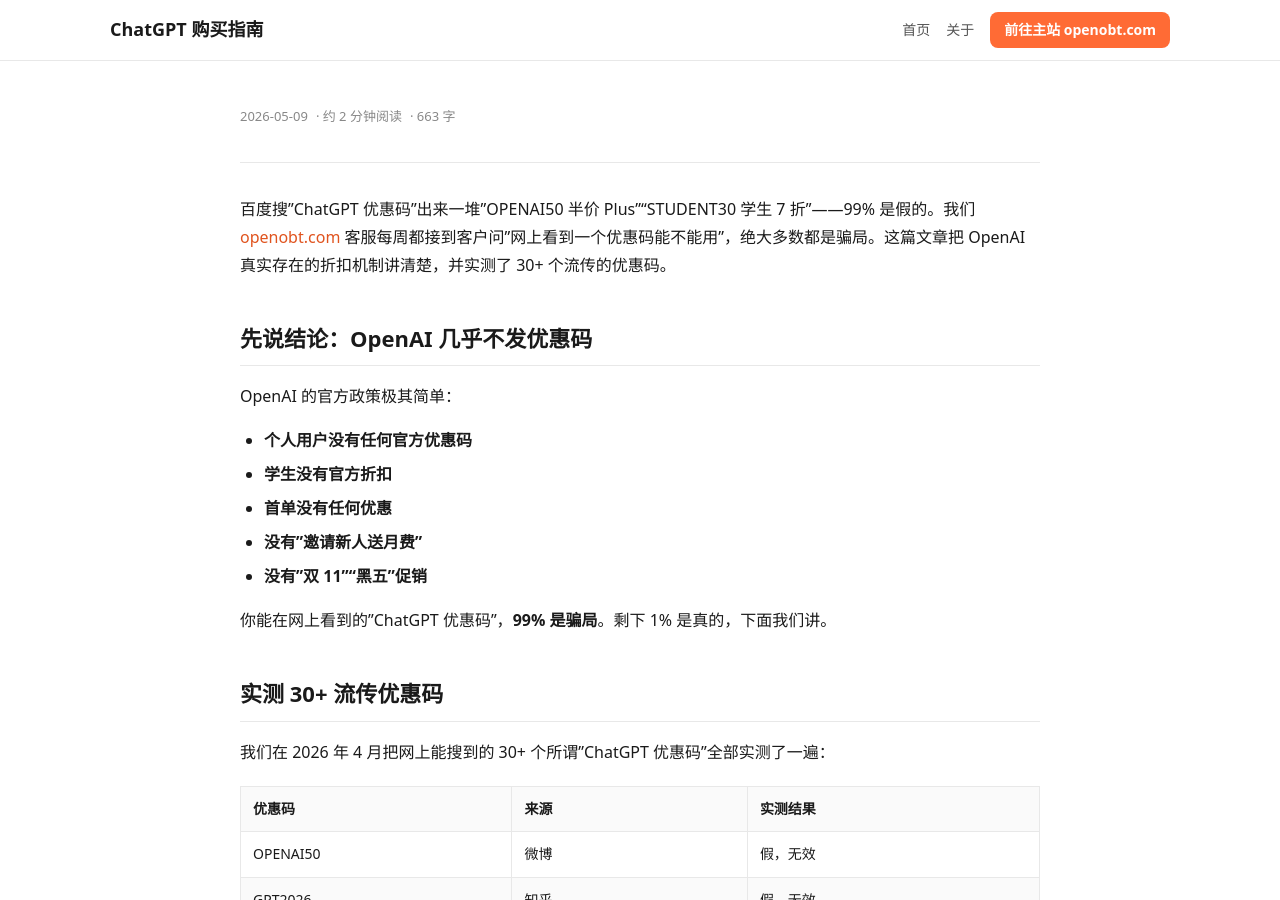
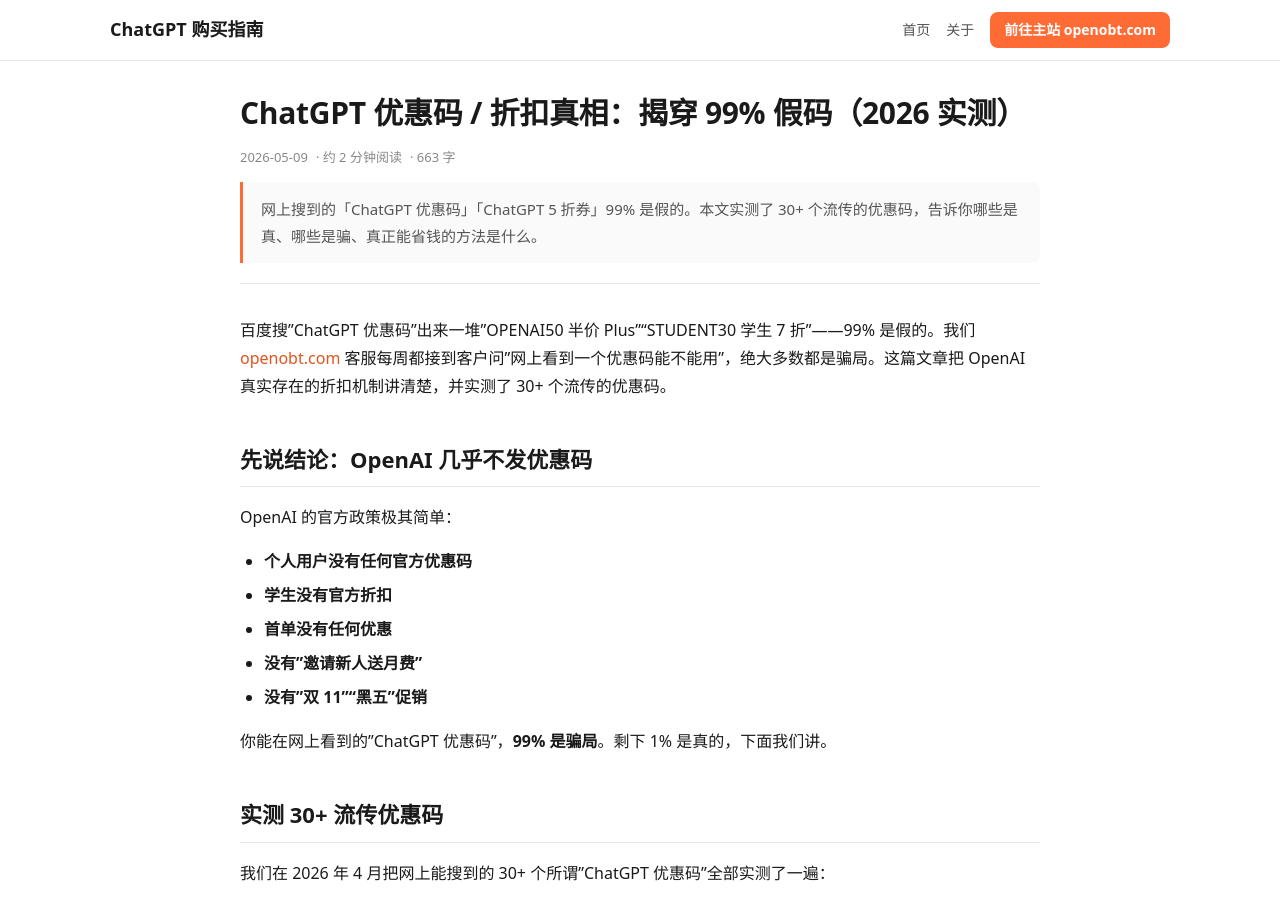
Before and after one commit to 740400019/chatgpt-buy-guide, a Jekyll site: the page built from _posts/2026-05-09-chatgpt-coupon-discount-truth.md, in a window 1280 px wide and 900 px high. Built offline with Jekyll 4.4.1, drawn with Linux system fonts in a browser that asks for light colours.

Commit message:
Fix YAML frontmatter quoting in coupon post

```diff
--- a/_posts/2026-05-09-chatgpt-coupon-discount-truth.md
+++ b/_posts/2026-05-09-chatgpt-coupon-discount-truth.md
@@ -1,7 +1,7 @@
 ---
 layout: post
 title: "ChatGPT 优惠码 / 折扣真相：揭穿 99% 假码（2026 实测）"
-description: "网上搜到的"ChatGPT 优惠码""ChatGPT 5 折券"99% 是假的。本文实测了 30+ 个流传的优惠码，告诉你哪些是真、哪些是骗、真正能省钱的方法是什么。"
+description: "网上搜到的「ChatGPT 优惠码」「ChatGPT 5 折券」99% 是假的。本文实测了 30+ 个流传的优惠码，告诉你哪些是真、哪些是骗、真正能省钱的方法是什么。"
 keywords: "ChatGPT 优惠码, ChatGPT 折扣, ChatGPT 优惠券, ChatGPT Plus 优惠, ChatGPT 折扣码, OpenAI 折扣, ChatGPT 便宜, ChatGPT 半价, ChatGPT 学生优惠"
 date: 2026-05-09
 permalink: /chatgpt-coupon-discount-truth/
```
